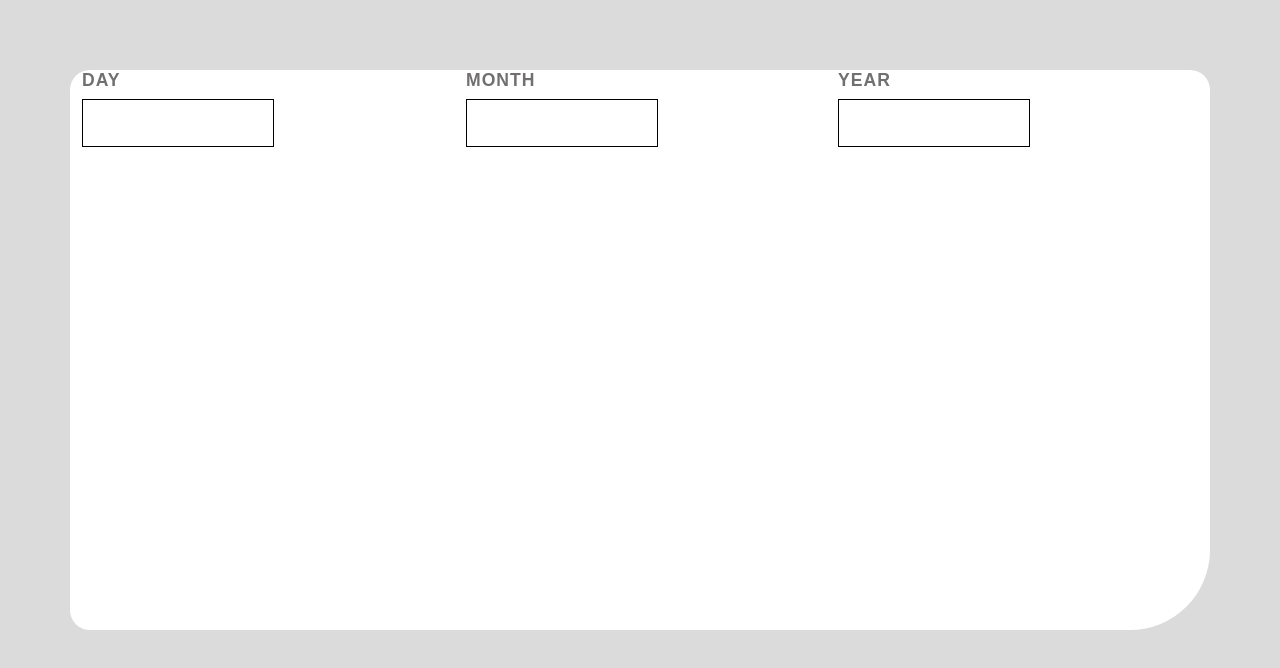
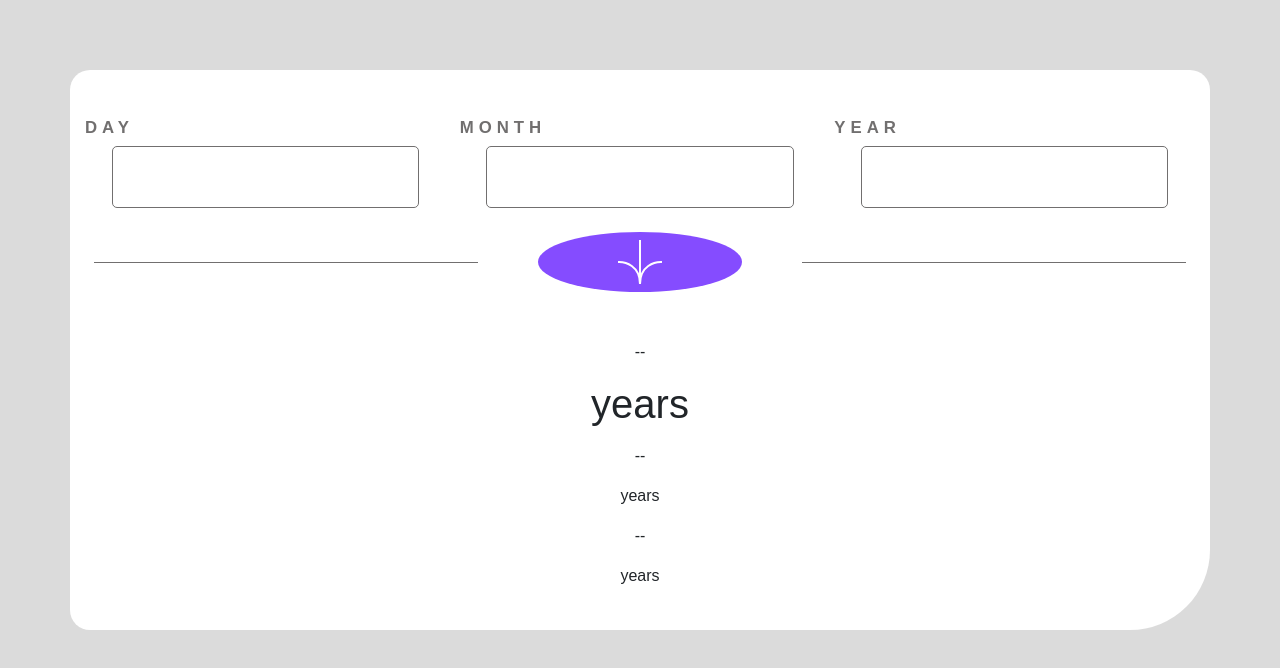
Before and after one commit to etimexo/Age-calculator, a plain HTML site: page index.html in a window 1280 px wide. Drawn offline with nearby package versions, Linux system fonts and the light colour scheme.

Commit message:
Update code

```diff
--- a/index.html
+++ b/index.html
@@ -11,18 +11,36 @@
 <body>
   <main class="px-1">
       <div class="container main">
-        <div class="row d-flext">
-          <div class="col">
-            <h2 class="head">Day</h2>
-            <input type="number" class="input-el">
+        <div class="row d-flex pt-5 px-2">
+          <div class="col px-0">
+            <h2 class="head" id="head">Day</h2>
+            <input type="number" class="input-el1" id="input-el1">
           </div>
           <div class="col px-0">
             <h2 class="head">Month</h2>
-            <input type="number" class="input-el">
+            <input type="number" class="input-el2" id="input-el2">
           </div>
           <div class="col px-0">
             <h2 class="head">Year</h2>
-            <input type="number" class="input-el">
+            <input type="number" class="input-el3" id="input-el3">
+          </div>
+        </div>
+        <div class="container image-line mt-4 mb-5">
+          <span class="span1"></span>
+          <button id="but">
+            <img src="./assets/images/icon-arrow.svg">
+          </button>
+          <span class="span2"></span>
+        </div>
+        <div class="content">
+          <div class="hyear">
+            <p><span class="line">--</span><h1>years</h1></p>
+          </div>
+          <div class="hmonth">
+            <p><span class="line">--</span><h1></h1>years</p>
+          </div>
+          <div class="hday">
+            <p><span class="line">--</span><h1></h1>years</p>
           </div>
         </div>
       </div>
--- a/script.js
+++ b/script.js
@@ -1,34 +1,17 @@
-// // Prompt the user to enter their birthdate
-// const birthdate = prompt('Enter your birthdate (YYYY-MM-DD):');
-
-// // Create a Date object for the current date
-// const currentDate = new Date();
-
-// // Extract the year, month, and day from the current date
-// const currentYear = currentDate.getFullYear();
-// const currentMonth = currentDate.getMonth() + 1; // Months are zero-based
-// const currentDay = currentDate.getDate();
-
-// // Extract the year, month, and day from the birthdate
-// const birthYear = parseInt(birthdate.substring(0, 4));
-// const birthMonth = parseInt(birthdate.substring(5, 7));
-// const birthDay = parseInt(birthdate.substring(8, 10));
-
-// // Calculate the age
-// let age = currentYear - birthYear;
-
-// // Adjust the age if the current month and day are before the birth month and day
-// if (currentMonth < birthMonth || (currentMonth === birthMonth && currentDay < birthDay)) {
-//   age--;
-// }
-
-// // Display the current year, month, and day
-// console.log('Current Year:', currentYear);
-// console.log('Current Month:', currentMonth);
-// console.log('Current Day:', currentDay);
-
-// // Display the birthdate entered by the user
-// console.log('Birthdate:', birthdate);
-
-// // Display the calculated age
-// console.log('Age:', age);
+let inputEl1 = document.getElementById("input-el1")
+let inputEl2 = document.getElementById("input-el2")
+let inputEl3 = document.getElementById("input-el3")
+let button = document.getElementById("but")
+button.addEventListener("click", function () {
+    let day = inputEl1.value
+    let month = inputEl2.value
+    let year = inputEl3.value
+    let now = new Date()
+    let inputDate = new Date(year, month - 1, day)
+    yearsDifference = now.getFullYear() - inputDate.getFullYear()
+    console.log(yearsDifference)
+    monthsDifference = now.getMonth() - inputDate.getMonth()
+    console.log(monthsDifference)
+    daysDifference = now.getDate()
+    console.log(daysDifference)
+})
--- a/style.css
+++ b/style.css
@@ -21,19 +21,65 @@ body {
     border-bottom-left-radius: 20px;
     border-bottom-right-radius: 80px;
 }
+main .main {
+    text-align: center;
+}
+main .main .row .head {
+    text-align: left;
+    padding-left: 7px;
+}
 .main .row {
     margin-top: 50px;
 }
 h2 {
-    font-size: 1.1rem;
+    font-size: 1.05rem;
     font-weight: 700;
     color: hsl(0, 1%, 44%);
-    letter-spacing: 1px;
+    letter-spacing: 5px;
     text-transform: uppercase;
 }
 input {
-    width: 15vw;
+    width: 24vw;
     height: 6vh;
     border: 1px solid black;
     padding: 0 2px;
+    padding: 30px 10px;
+    border-radius: 5px;
+    border: 0.7px solid hsl(0, 1%, 44%);
+    font-size: 28px;
+    font-weight: 700;
 }
+.image-line {
+    position: relative;
+}
+.span1, .span2 {
+    background-color: hsl(0, 1%, 44%);
+    width: 30vw;
+    position: absolute;
+    height: 1px;
+    top: 50%;
+    display: block;
+    content: "";
+}
+.span1 {
+    left: 12px;
+}
+.span2 {
+    right: 12px;
+}
+#but {
+    width: 16vw;
+    padding: 8px;
+    border: none;
+    border-radius: 50%;
+    background-color: hsl(259, 100%, 65%);
+}
+.content {
+    display: inline-block;
+}
+.hyear {
+    display: inline;
+}
+@media (min-width: 376px) {
+
+}
```
